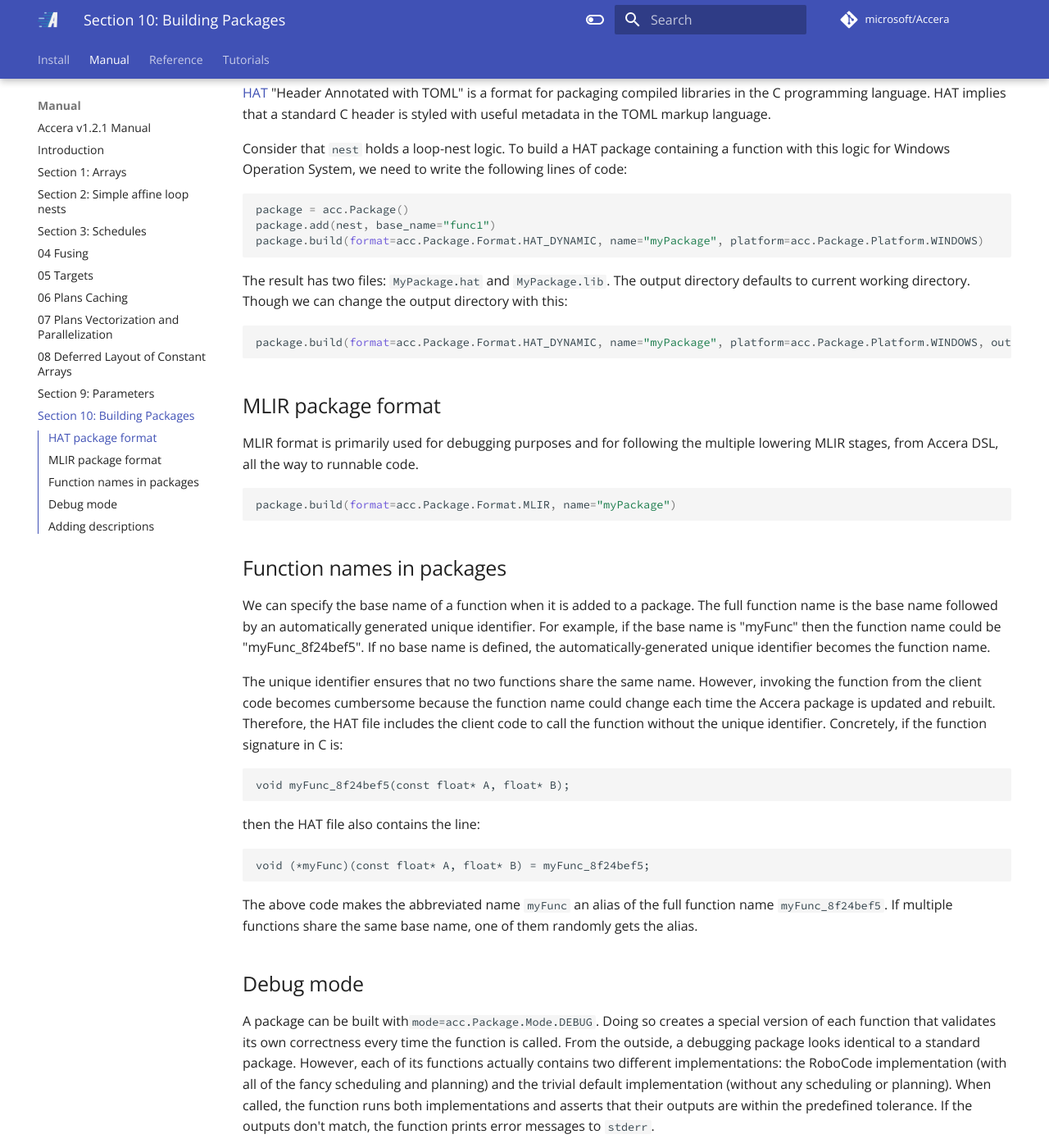
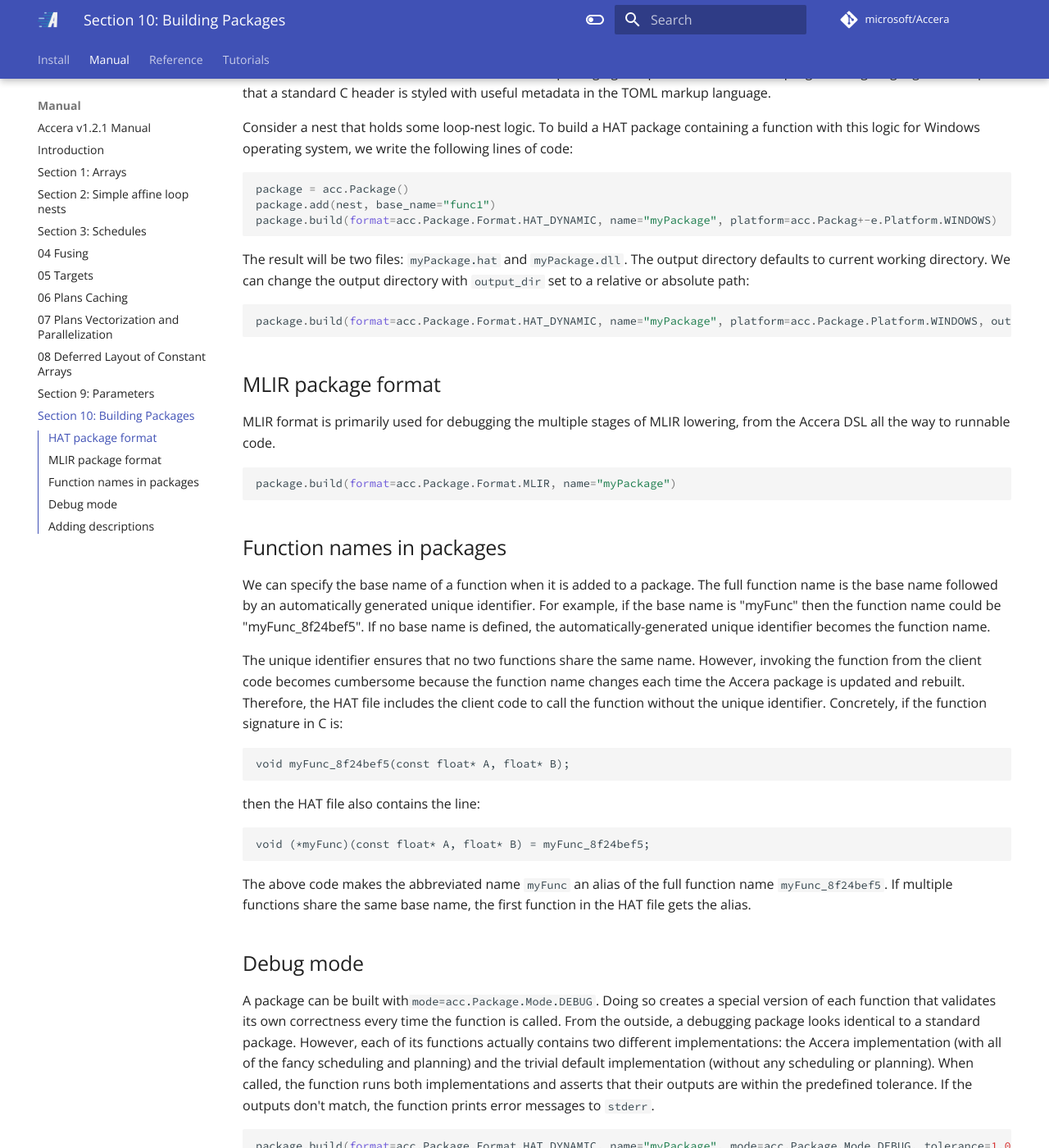
Before and after one commit to microsoft/Accera, an MkDocs documentation site: the page built from docs/Manual/10 Packages.md, in a window 1280 px wide and 1400 px high, scrolled down 294 px. Shown: the whole window at 82% size. Built offline with MkDocs 1.6.1 and Material for MkDocs 9.7.7, drawn with Linux system fonts in a browser that asks for light colours; comment, search, counter and statistics services are not loaded; some of the changed text lies outside the part shown.

Commit message:
Addressed feedback of packages.md and parameters.md

````diff
--- a/docs/Manual/10 Packages.md
+++ b/docs/Manual/10 Packages.md
@@ -2,26 +2,26 @@
 [//]: # (Version: v1.2.1)
 
 # Section 10: Building Packages
-The `Package` class in Accera represents a collection of Accera-generated functions. Whenever a package is built, it creates a stand-alone function library that other pieces of software can use. Currently, Accera supports two package formats: HAT and MLIR.
+The `Package` class represents a collection of Accera-generated functions. Whenever a package is built, it creates a stand-alone function library that other pieces of software can use. Currently, Accera supports two package formats: HAT and MLIR.
 
 ## HAT package format
-[HAT](https://github.com/microsoft/hat) "Header Annotated with TOML" is a format for packaging compiled libraries in the C  programming language. HAT implies that a standard C header is styled with useful metadata in the TOML markup language.
+[HAT](https://github.com/microsoft/hat) "Header Annotated with TOML" is a format for packaging compiled libraries in the C programming language. HAT implies that a standard C header is styled with useful metadata in the TOML markup language.
 
-Consider that `nest` holds a loop-nest logic. To build a HAT package containing a function with this logic for Windows Operation System, we need to write the following lines of code:
+Consider a nest that holds some loop-nest logic. To build a HAT package containing a function with this logic for Windows operating system, we write the following lines of code:
 ```python
 package = acc.Package()
 package.add(nest, base_name="func1")
-package.build(format=acc.Package.Format.HAT_DYNAMIC, name="myPackage", platform=acc.Package.Platform.WINDOWS)
+package.build(format=acc.Package.Format.HAT_DYNAMIC, name="myPackage", platform=acc.Packag+-e.Platform.WINDOWS)
 ```
 
-The result has two files: `MyPackage.hat` and `MyPackage.lib`. The output directory defaults to current working directory. Though we can change the output directory with this:
+The result will be two files: `myPackage.hat` and `myPackage.dll`. The output directory defaults to current working directory. We can change the output directory with `output_dir` set to a relative or absolute path:
 
 ```python
 package.build(format=acc.Package.Format.HAT_DYNAMIC, name="myPackage", platform=acc.Package.Platform.WINDOWS, output_dir="hat_packages")
 ```
 
 ## MLIR package format
-MLIR format is primarily used for debugging purposes and for following the multiple lowering MLIR stages, from Accera DSL, all the way to runnable code.
+MLIR format is primarily used for debugging the multiple stages of MLIR lowering, from the Accera DSL all the way to runnable code.
 ```python
 package.build(format=acc.Package.Format.MLIR, name="myPackage")
 ```
@@ -29,7 +29,7 @@
 ## Function names in packages
 We can specify the base name of a function when it is added to a package. The full function name is the base name followed by an automatically generated unique identifier. For example, if the base name is "myFunc" then the function name could be "myFunc_8f24bef5". If no base name is defined, the automatically-generated unique identifier becomes the function name.
 
-The unique identifier ensures that no two functions share the same name. However, invoking the function from the client code becomes cumbersome because the function name could change each time the Accera package is updated and rebuilt. Therefore, the HAT file includes the client code to call the function without the unique identifier. Concretely, if the function signature in C is:
+The unique identifier ensures that no two functions share the same name. However, invoking the function from the client code becomes cumbersome because the function name changes each time the Accera package is updated and rebuilt. Therefore, the HAT file includes the client code to call the function without the unique identifier. Concretely, if the function signature in C is:
 ```
 void myFunc_8f24bef5(const float* A, float* B);
 ```
@@ -37,10 +37,10 @@
 ```
 void (*myFunc)(const float* A, float* B) = myFunc_8f24bef5;
 ```
-The above code makes the abbreviated name `myFunc` an alias of the full function name `myFunc_8f24bef5`. If multiple functions share the same base name, one of them randomly gets the alias.
+The above code makes the abbreviated name `myFunc` an alias of the full function name `myFunc_8f24bef5`. If multiple functions share the same base name, the first function in the HAT file gets the alias.
 
 ## Debug mode
-A package can be built with` mode=acc.Package.Mode.DEBUG`. Doing so creates a special version of each function that validates its own correctness every time the function is called. From the outside, a debugging package looks identical to a standard package. However, each of its functions actually contains two different implementations: the RoboCode implementation (with all of the fancy scheduling and planning) and the trivial default implementation (without any scheduling or planning). When called, the function runs both implementations and asserts that their outputs are within the predefined tolerance. If the outputs don't match, the function prints error messages to `stderr`.
+A package can be built with` mode=acc.Package.Mode.DEBUG`. Doing so creates a special version of each function that validates its own correctness every time the function is called. From the outside, a debugging package looks identical to a standard package. However, each of its functions actually contains two different implementations: the Accera implementation (with all of the fancy scheduling and planning) and the trivial default implementation (without any scheduling or planning). When called, the function runs both implementations and asserts that their outputs are within the predefined tolerance. If the outputs don't match, the function prints error messages to `stderr`.
 ```python
 package.build(format=acc.Package.Format.HAT_DYNAMIC, name="myPackage", mode=acc.Package.Mode.DEBUG, tolerance=1.0e-6)
 ```
````
Also changed, not shown: docs/Manual/09 Parameters.md (+1 -1 lines).
